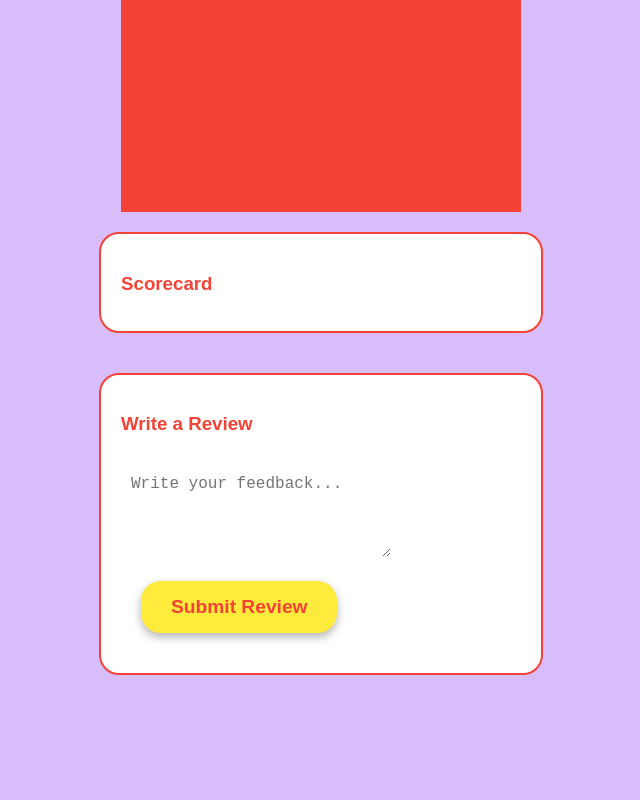
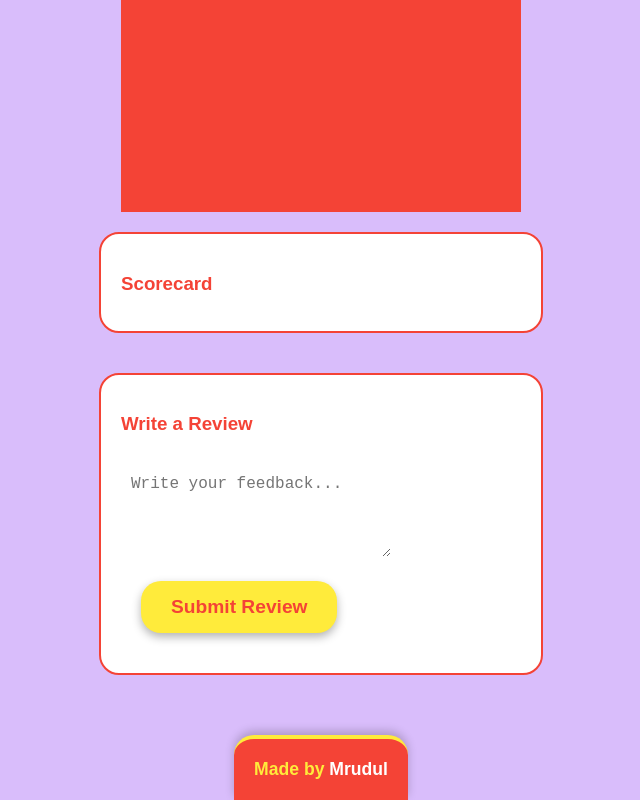
Before and after one commit to Mrudul1234/Tic-Tak-Toe, a plain HTML site: page index.html in a window 1280 px wide. Shown: the part 588-1388 px from the top of the page, without its empty margins (319-959 px from the left). Before the commit the page ends 1283 px from the top, so only its background shows below. Drawn offline with Linux system fonts and the light colour scheme.

Commit message:
Update index.html

```diff
--- a/index.html
+++ b/index.html
@@ -373,6 +373,13 @@
     }
   }
 </script>
+<!-- Footer -->
+<footer style="margin-top: 40px; padding: 20px; text-align: center; background-color: #f44336; border-top: 4px solid #ffeb3b; border-radius: 20px 20px 0 0; color: #ffeb3b; font-weight: bold; font-size: 1.1rem; box-shadow: 0 -4px 10px rgba(0,0,0,0.2);">
+  Made by
+  <a href="https://github.com/Mrudul1234" target="_blank" style="color: #fff; text-decoration: none; font-weight: bold;">
+    Mrudul
+  </a>
+</footer>
 
 </body>
 </html>
```
